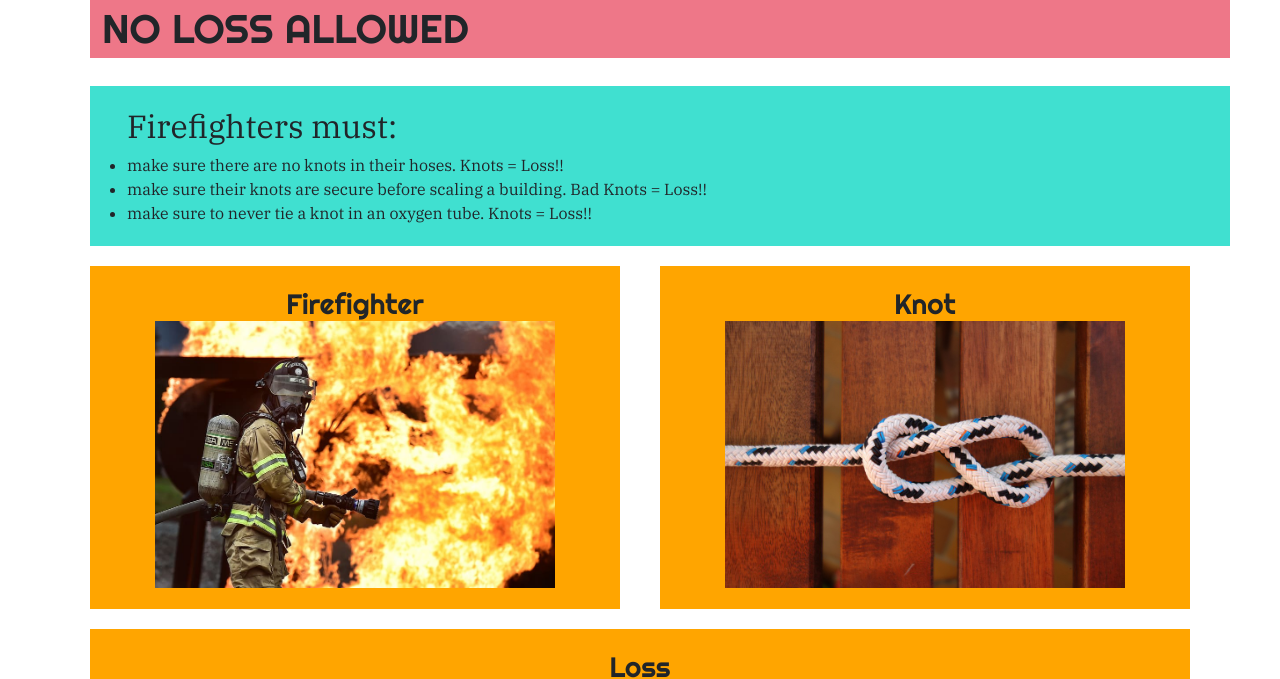
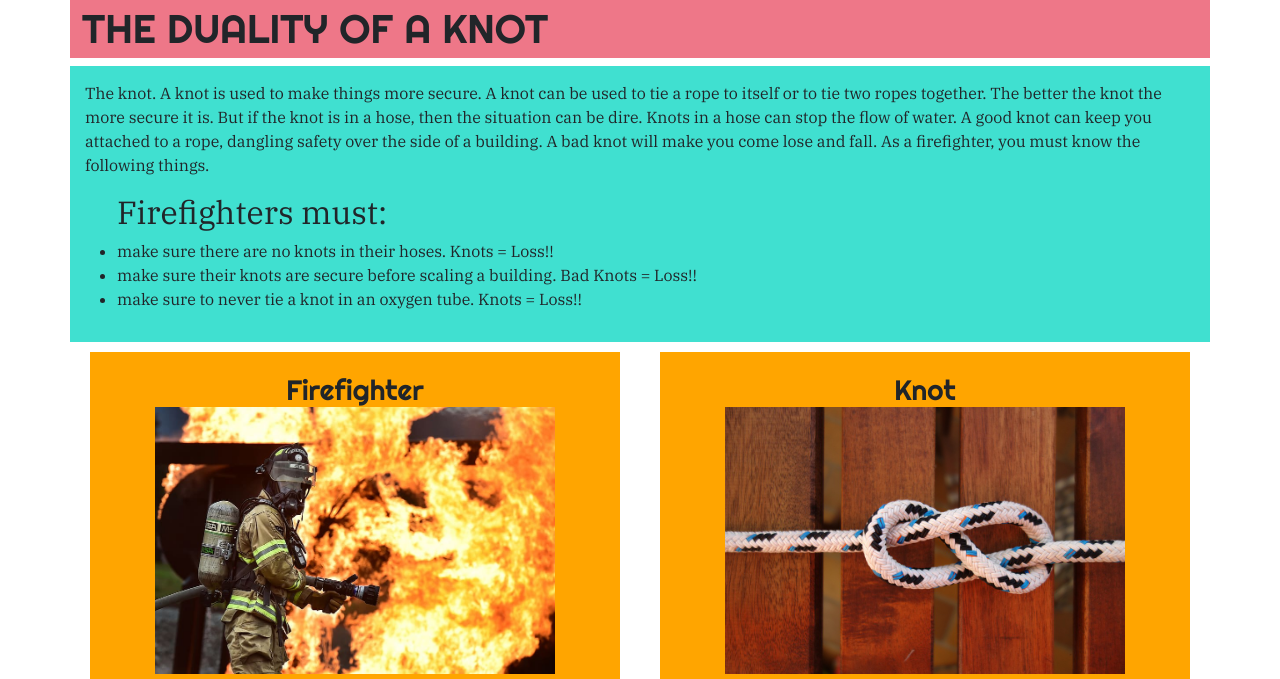
Before and after one commit to Jqual1/csci340lab1, a plain HTML site: page index.html in a window 1280 px wide. Shown: the top 679 px of the page. Drawn offline with nearby package versions, Linux system fonts and the light colour scheme.

Commit message:
Text Update

```diff
--- a/index.html
+++ b/index.html
@@ -13,8 +13,19 @@
     <div class ="container">
     <body>
       <div class="row">
-        <h1>NO LOSS ALLOWED</h1>
+        <h1>THE DUALITY OF A KNOT</h1>
         <div id="first">
+          <p>
+            The knot.
+            A knot is used to make things more secure.
+            A knot can be used to tie a rope to itself or to tie two ropes together.
+            The better the knot the more secure it is.
+            But if the knot is in a hose, then the situation can be dire.
+            Knots in a hose can stop the flow of water.
+            A good knot can keep you attached to a rope, dangling safety over the side of a building.
+            A bad knot will make you come lose and fall.
+            As a firefighter, you must know the following things.
+          </p>
           <p>
             <ul>
               <h2>Firefighters must:</h2>
--- a/style.css
+++ b/style.css
@@ -1,5 +1,4 @@
 h1{
-  margin: 20px;
   padding: 5px;
   background-color: #ee7788;
   font-family: 'Righteous', cursive;
@@ -8,8 +7,8 @@ h3{
   text-align: center;
 }
 #first {
-  margin: 20px;
-  padding: 5px;
+  margin-bottom: 10px;
+  padding: 15px;
   background-color: turquoise;
   font-family: 'IBM Plex Serif', serif;
 }
```
Lines whose indentation alone changed are shown as unchanged.
